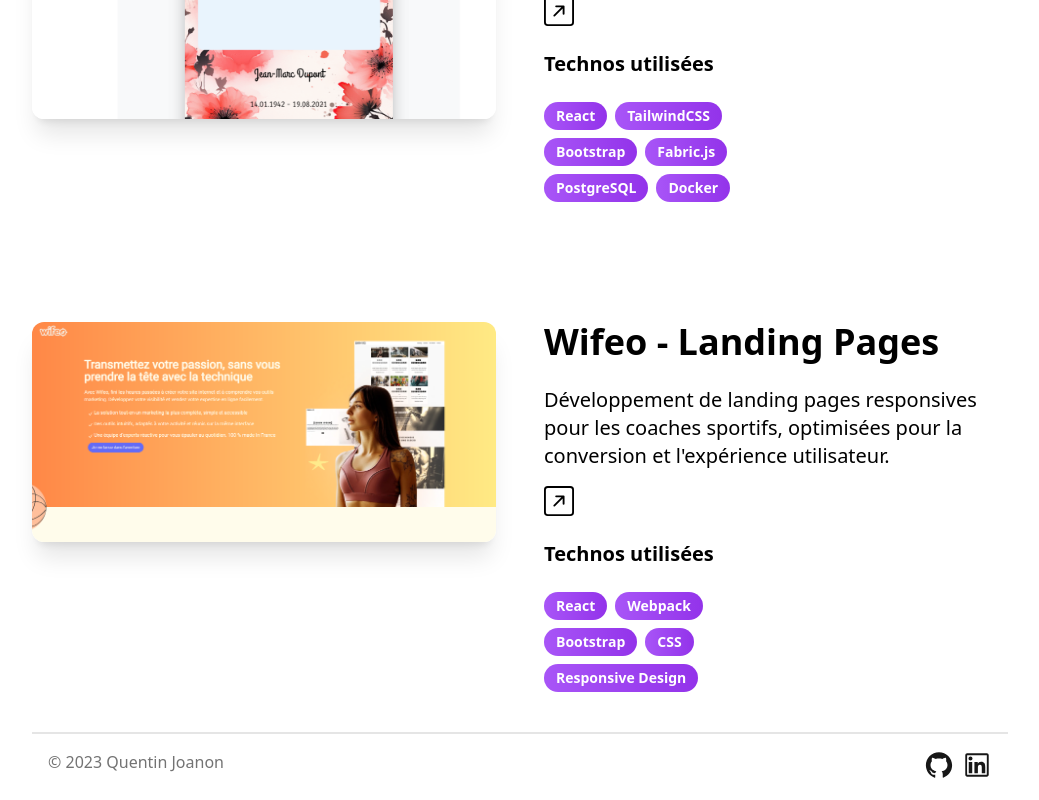
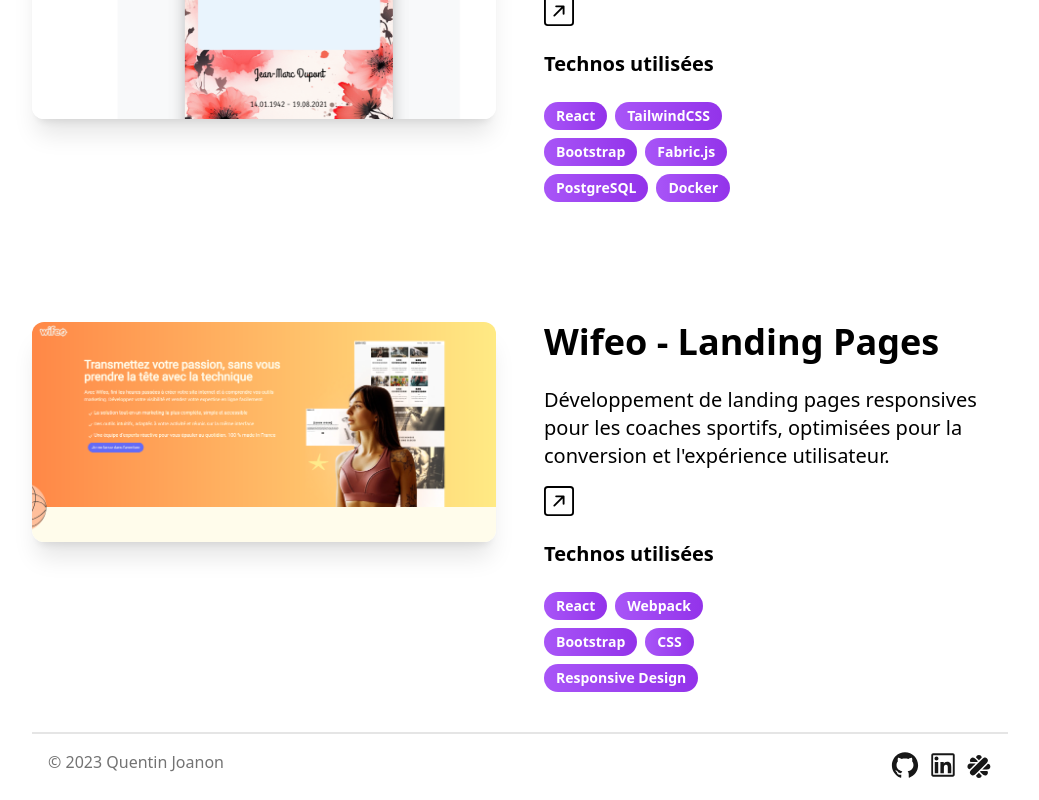
Before and after one commit to QuentinJoanon/Portfolio, a Next.js app: page / in a window 1280 px wide. Shown: the part 3320-4120 px from the top of the page, without its empty margins (120-1159 px from the left). Built offline with nearby package versions, Linux system fonts and the light colour scheme.

Commit message:
add malt link

```diff
--- a/src/components/Footer.tsx
+++ b/src/components/Footer.tsx
@@ -1,5 +1,23 @@
 import React from 'react';
 import { AiOutlineGithub, AiOutlineLinkedin } from 'react-icons/ai';
+
+const MaltIcon = ({ size, className }: { size: number; className?: string }) => (
+  <svg
+    width={size}
+    height={size}
+    viewBox="0 0 32 36"
+    fill="currentColor"
+    className={className}
+  >
+    <path d="M27.126 8.8757C24.7333 6.48301 22.1774 8.03164 20.5778 9.63118L5.46756 24.742C3.86802 26.3413 2.19381 28.7715 4.71208 31.2894C7.23034 33.8082 9.66053 32.1337 11.2597 30.5341L26.3703 15.4237C27.9699 13.824 29.5185 11.2681 27.126 8.8757Z" />
+    <path d="M12.6898 8.25682L15.8893 11.4562L19.1461 8.19947C19.3672 7.97785 19.5917 7.77218 19.8176 7.57822C19.4765 5.85751 18.4947 4.30192 15.8878 4.30192C13.276 4.30192 12.2954 5.86362 11.9562 7.58806C12.2 7.79899 12.4434 8.01043 12.6898 8.25682Z" />
+    <path d="M19.1442 32.023L15.8895 28.7681L12.6916 31.9657C12.4488 32.2087 12.2071 32.4306 11.9665 32.6392C12.3332 34.3933 13.3711 36 15.8882 36C18.4118 36 19.4483 34.3847 19.8127 32.6249C19.5888 32.4323 19.3649 32.2435 19.1442 32.023Z" />
+    <path d="M11.3327 16.013H5.16431C2.90262 16.013 0 16.7256 0 20.109C0 22.6335 1.61583 23.6702 3.3759 24.0343C3.58429 23.7937 11.3327 16.013 11.3327 16.013Z" />
+    <path d="M28.4128 16.1773C28.2176 16.4044 20.4529 24.2047 20.4529 24.2047H26.5338C28.7956 24.2047 31.6981 23.6703 31.6981 20.109C31.6981 17.4975 30.1369 16.5164 28.4128 16.1773Z" />
+    <path d="M13.3538 13.9883L14.4558 12.8863L11.2582 9.6882C9.6585 8.08883 7.22864 6.41445 4.71038 8.93272C2.86376 10.7793 3.27392 12.5766 4.25339 14.0356C4.55171 14.0135 13.3538 13.9883 13.3538 13.9883Z" />
+    <path d="M18.4239 26.2295L17.319 27.3344L20.5761 30.5912C22.1757 32.1909 24.7316 33.7392 27.124 31.3468C28.9091 29.5615 28.4995 27.6863 27.5126 26.1842C27.1949 26.2071 18.4239 26.2295 18.4239 26.2295Z" />
+  </svg>
+);
 
 const Footer = () => {
   return (
@@ -30,6 +48,16 @@
               className="cursor-pointer transition-transform hover:-translate-y-1 dark:text-neutral-100"
             />
           </a>
+          <a
+            href="https://www.malt.fr/profile/quentinjoanon"
+            target="_blank"
+            rel="noreferrer"
+          >
+            <MaltIcon
+              size={26}
+              className="cursor-pointer transition-transform hover:-translate-y-1 dark:text-neutral-100"
+            />
+          </a>
         </div>
       </div>
     </footer>
```
Also changed, not shown: public/malt-logo-red.svg (added).
